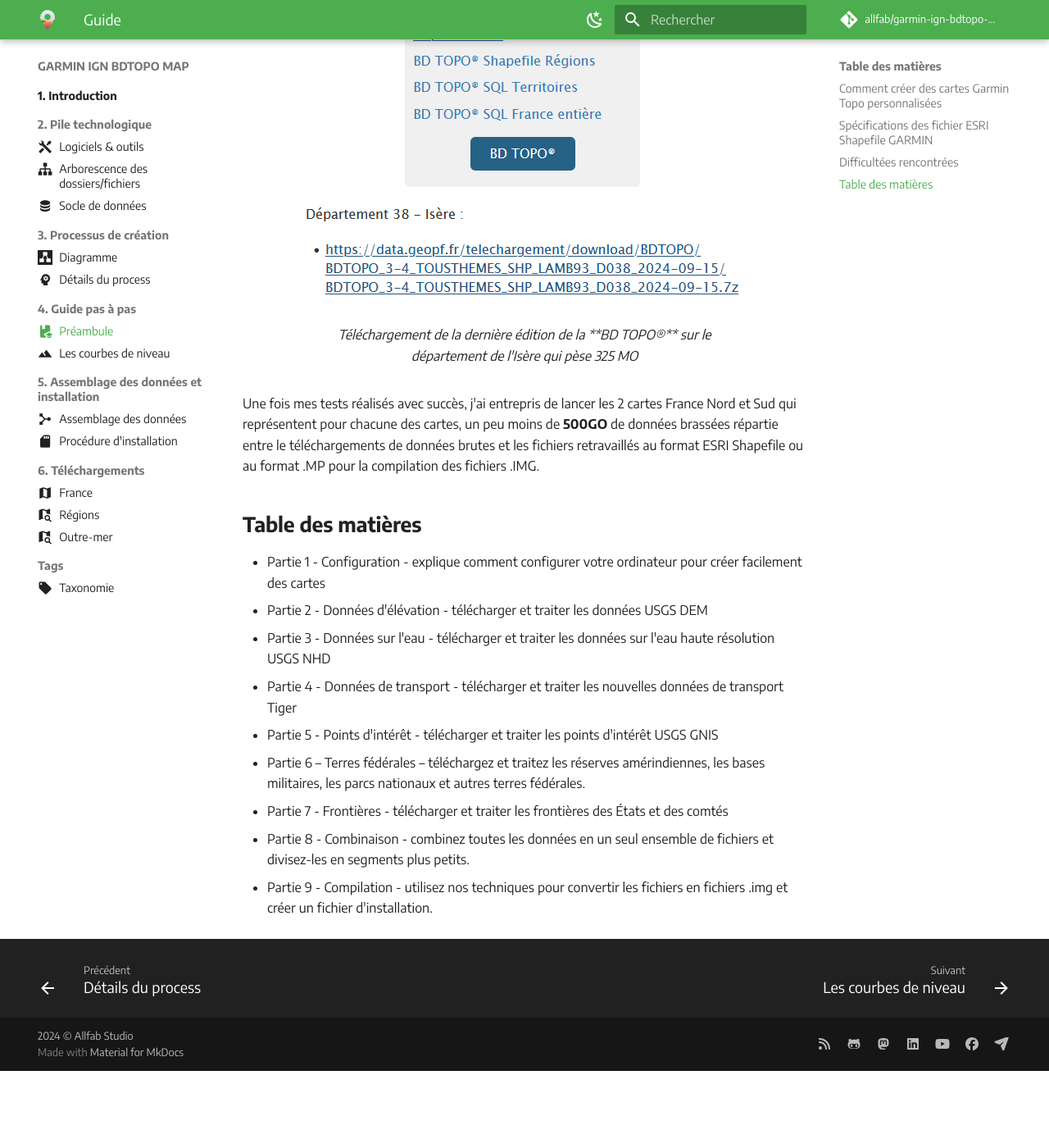
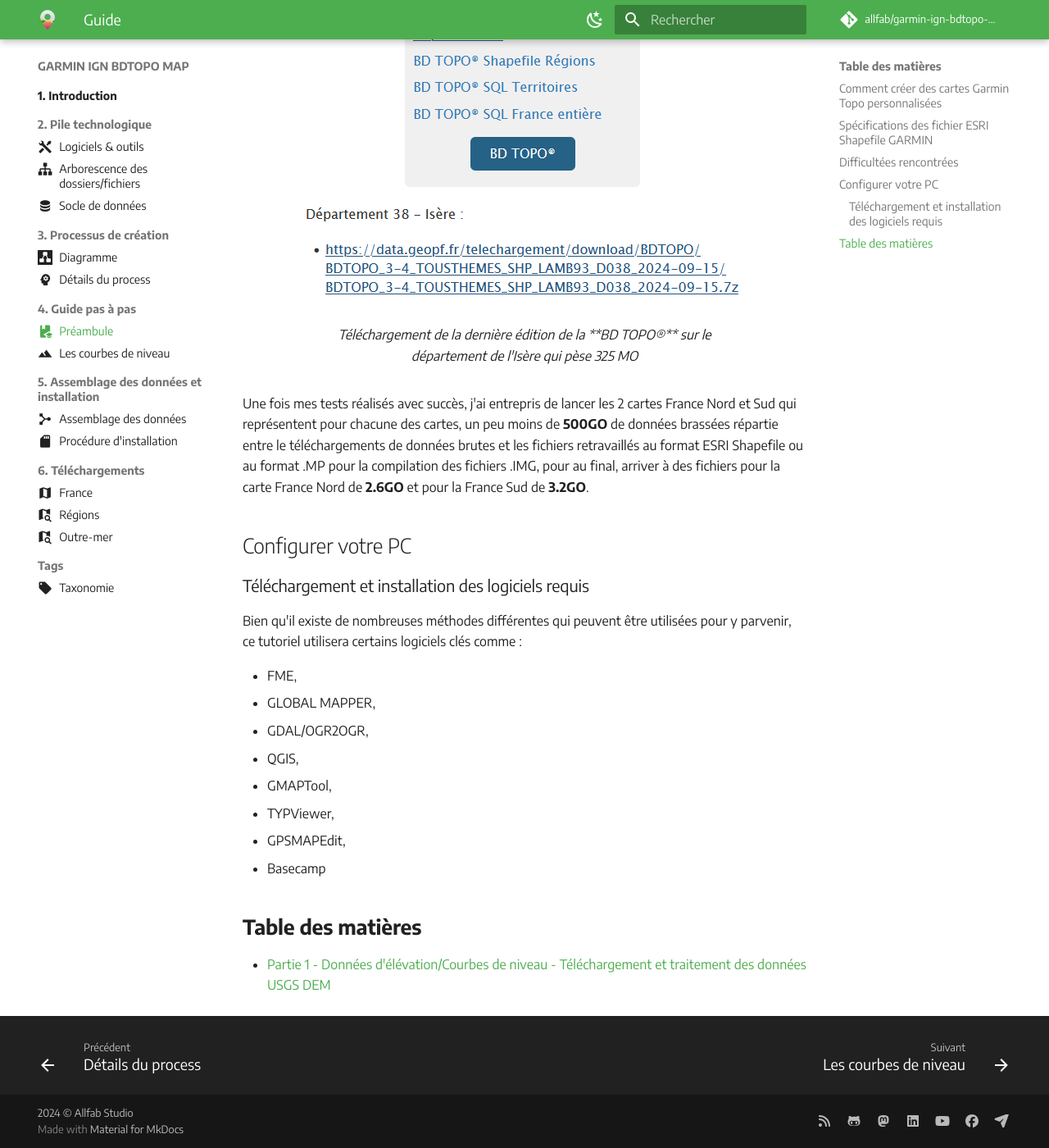
Before and after one commit to allfab/garmin-ign-bdtopo-map, an MkDocs documentation site: the page built from docs/04-tutorials/preamble.md, in a window 1280 px wide and 1400 px high, scrolled down 2959 px. Shown: the whole window at 82% size. Built offline with MkDocs 1.6.1 and Material for MkDocs 9.7.7, drawn with Linux system fonts in a browser that asks for light colours; some web fonts are replaced; comment, search, counter and statistics services are not loaded; before the commit the page ends 4265 px from its top, so only the background shows below that.

Commit message:
UPDATE tutorials SECTION

```diff
--- a/docs/04-tutorials/preamble.md
+++ b/docs/04-tutorials/preamble.md
@@ -56,16 +56,24 @@
   <figcaption>Téléchargement de la dernière édition de la **BD TOPO®** sur le département de l'Isère qui pèse 325 MO</figcaption>
 </figure>
 
-Une fois mes tests réalisés avec succès, j'ai entrepris de lancer les 2 cartes France Nord et Sud qui représentent pour chacune des cartes, un peu moins de **500GO** de données brassées répartie entre le téléchargements de données brutes et les fichiers retravaillés au format ESRI Shapefile ou au format .MP pour la compilation des fichiers .IMG.
+Une fois mes tests réalisés avec succès, j'ai entrepris de lancer les 2 cartes France Nord et Sud qui représentent pour chacune des cartes, un peu moins de **500GO** de données brassées répartie entre le téléchargements de données brutes et les fichiers retravaillés au format ESRI Shapefile ou au format .MP pour la compilation des fichiers .IMG, pour au final, arriver à des fichiers pour la carte France Nord de **2.6GO** et pour la France Sud de **3.2GO**.
+
+## Configurer votre PC
+
+### Téléchargement et installation des logiciels requis
+
+Bien qu'il existe de nombreuses méthodes différentes qui peuvent être utilisées pour y parvenir, ce tutoriel utilisera certains logiciels clés comme :
+
+- FME,
+- GLOBAL MAPPER,
+- GDAL/OGR2OGR,
+- QGIS,
+- GMAPTool,
+- TYPViewer,
+- GPSMAPEdit,
+- Basecamp
+
 
 ## **Table des matières**
 
-- Partie 1 - Configuration - explique comment configurer votre ordinateur pour créer facilement des cartes
-- Partie 2 - Données d'élévation - télécharger et traiter les données USGS DEM
-- Partie 3 - Données sur l'eau - télécharger et traiter les données sur l'eau haute résolution USGS NHD
-- Partie 4 - Données de transport - télécharger et traiter les nouvelles données de transport Tiger
-- Partie 5 - Points d'intérêt - télécharger et traiter les points d'intérêt USGS GNIS
-- Partie 6 – Terres fédérales – téléchargez et traitez les réserves amérindiennes, les bases militaires, les parcs nationaux et autres terres fédérales.
-- Partie 7 - Frontières - télécharger et traiter les frontières des États et des comtés
-- Partie 8 - Combinaison - combinez toutes les données en un seul ensemble de fichiers et divisez-les en segments plus petits.
-- Partie 9 - Compilation - utilisez nos techniques pour convertir les fichiers en fichiers .img et créer un fichier d'installation.
+- [Partie 1 - Données d'élévation/Courbes de niveau - Téléchargement et traitement des données USGS DEM](/04-tutorials/contours/)
```
Also changed, not shown: docs/04-tutorials/contours.md (+3 -2 lines).
